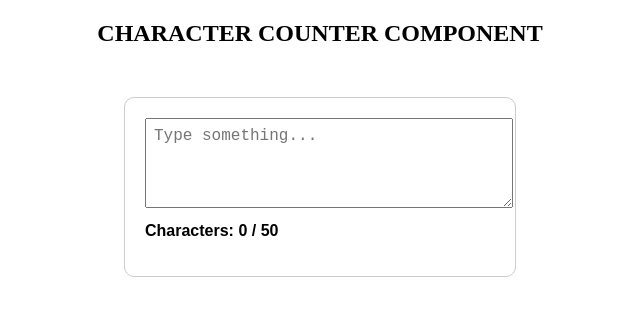
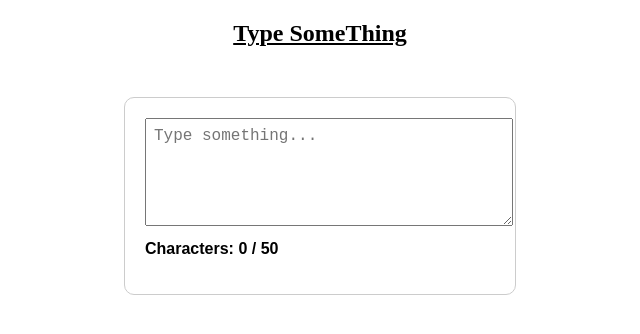
Before and after one commit to Vic-ky10/ReactImportant-topics, a React app: page / in a window 1280 px wide. Shown: the top 334 px of the page, without its empty margins (320-960 px from the left). Built offline with nearby package versions, Linux system fonts and the light colour scheme; the HTML template or start-up script is replaced by a standard one.

Commit message:
updated a project

```diff
--- a/Character Counter Component.jsx
+++ b/Character Counter Component.jsx
@@ -14,7 +14,9 @@ function CharacterCounter() {
   return (
 
     <>
-   <h2 style={{textAlign :"center" , marginBottom :"50px"}}> CHARACTER COUNTER COMPONENT</h2>
+   <h2 style={{textAlign :"center" , marginBottom :"50px"}}>
+    <u>Type SomeThing</u>
+   </h2>
     <div
 
 
@@ -30,7 +32,7 @@ function CharacterCounter() {
       <textarea
         value={text}
         onChange={handleChange}
-        rows={4}
+        rows={5}
         style={{ width: "100%", padding: "8px", fontSize: "16px" }}
         placeholder="Type something..."
       />
```
